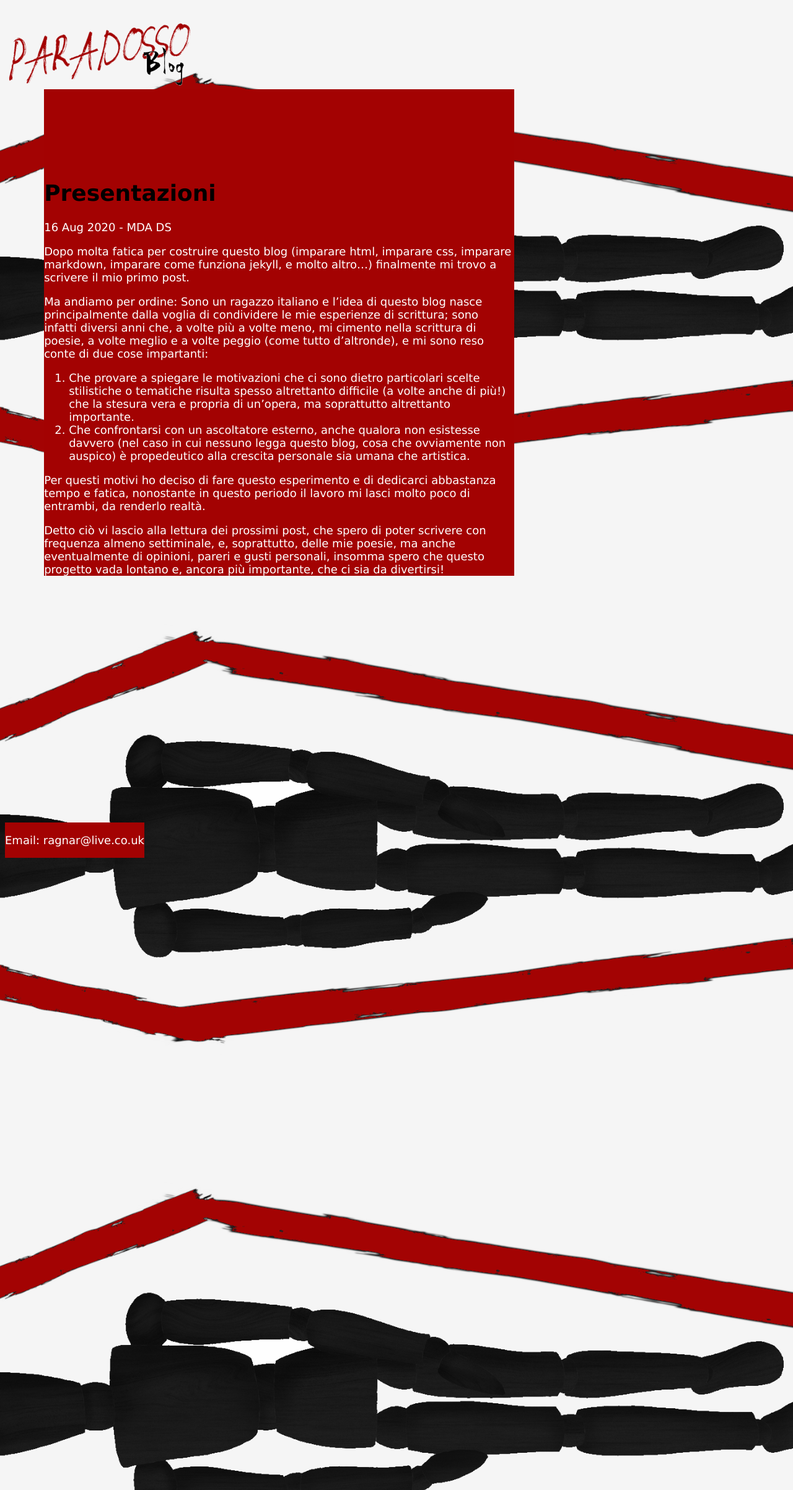
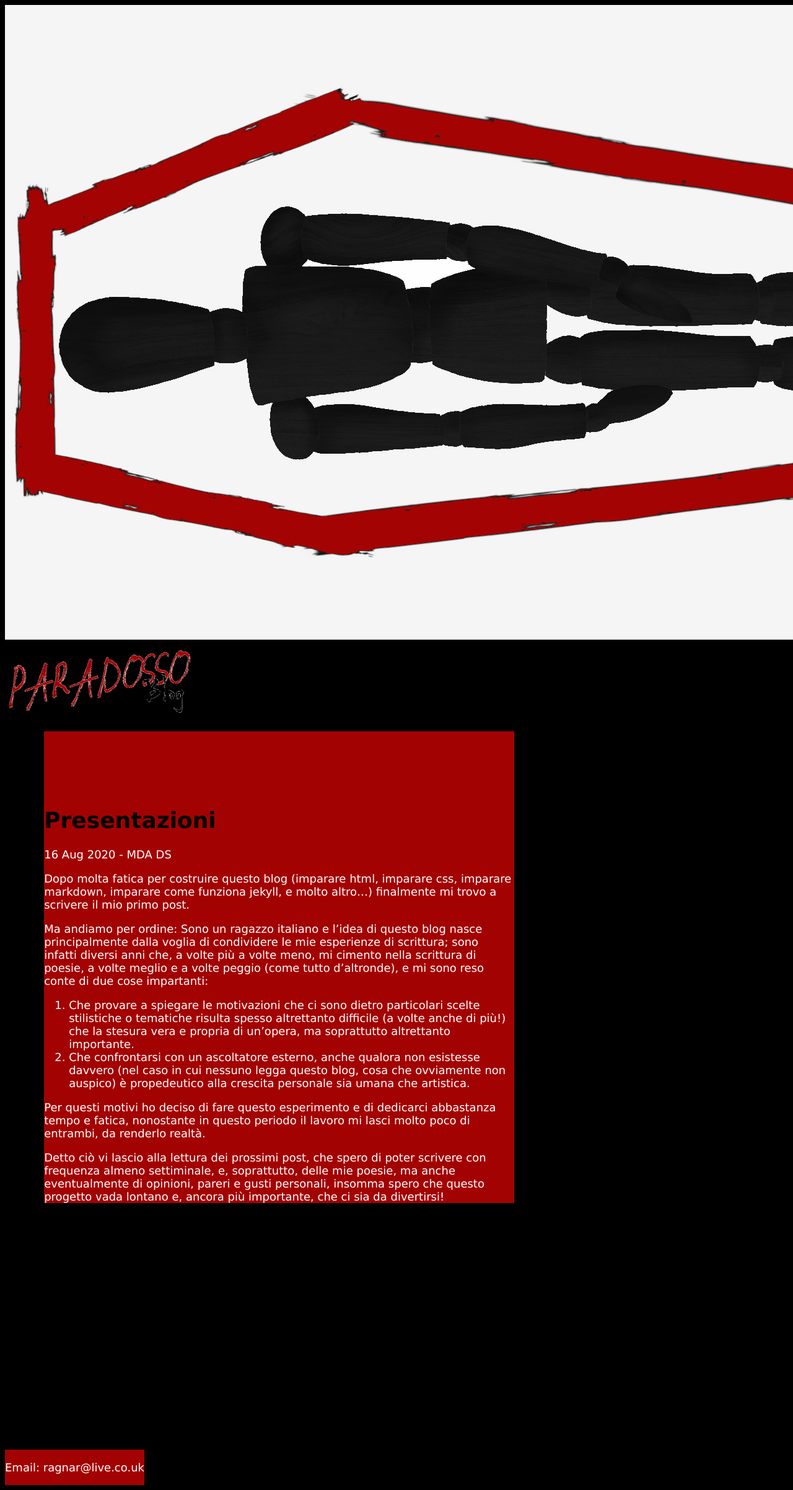
Before and after one commit to thechiefm88/thechiefm88.github.io, a Jekyll site: the page built from _posts/2020-08-16-Presentazioni.md, in a window 1280 px wide. Shown: the whole page at 62% size. Built offline with Jekyll 4.4.1, drawn with Linux system fonts in a browser that asks for light colours.

Commit message:
25: fixing bg

```diff
--- a/_layouts/default.html
+++ b/_layouts/default.html
@@ -4,6 +4,10 @@
 		<link href="/assets/css/index.css" rel="stylesheet" type="text/css">
 	</head>
 	<body>
+		<div class="background">
+			<img src="/assets/css/background.png">
+		</div>
+
 		<div class="logo">
 			<a class="logo" href="/index.html"><img src="/assets/images/logo2.png"></a>
 		</div>
--- a/assets/css/index.css
+++ b/assets/css/index.css
@@ -1,12 +1,18 @@
 body{
-	background: black url(background.png) no-repeat fixed;
+	background: black no-repeat fixed;
 	background-size: cover;
 
 	font-family: Verdana, sans-serif;
 	font-size: 18px;
 }
+div.backgroung{
+	position: absolute;
+	height: 100%;
+	width: 100%;
+	z-index: -1;
+}
 @media (orientation:portrait){
-	body{
+	div.background{
 		transform:rotate(90deg);
 	}
 }
```
